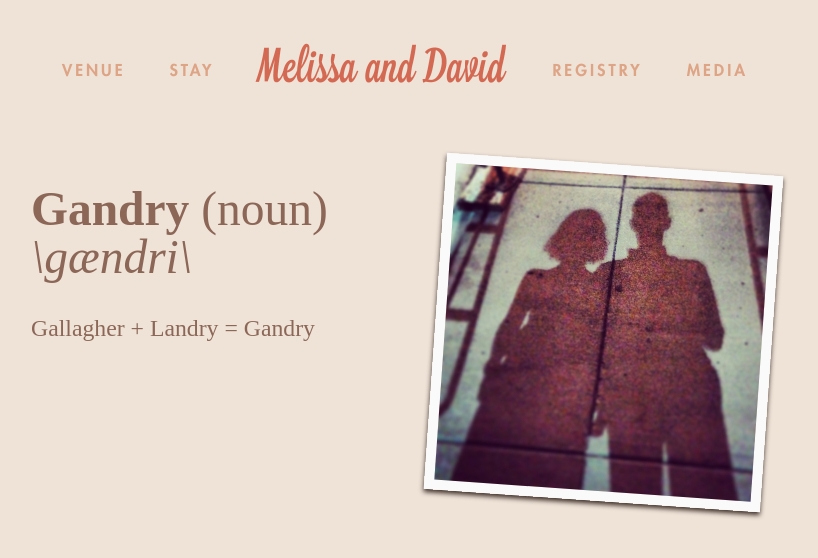
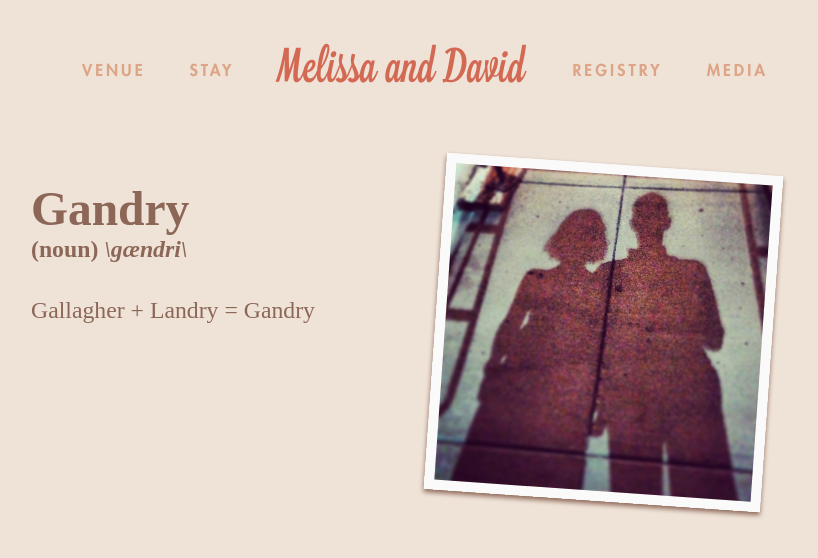
Before and after one commit to davelandry/gandrywedding, a Jekyll site: the page built from index.html, in a window 1280 px wide. Shown: the top 558 px of the page, without its empty margins (235-1053 px from the left). Built offline with Jekyll 4.4.1, drawn with Linux system fonts in a browser that asks for light colours; some web fonts are replaced.

Commit message:
better font thanks to Melissa!

```diff
--- a/_content/media.html
+++ b/_content/media.html
@@ -21,7 +21,7 @@
 <div class="grid70">
 
   <h2>Pre-Wedding</h2>
-  If you know us, dancing is not optional. What’s your song request?
+  If you know us (or at the very least Melissa), you know that dancing is not optional. What’s your song request?
 
   <!-- <iframe class="inline" src="http://goo.gl/forms/P8V2rtM9Ey" width="100%" height="520" frameborder="0">Loading...</iframe> -->
 
--- a/_content/venue.html
+++ b/_content/venue.html
@@ -20,7 +20,9 @@
 
 <div class="grid60">
   <div class="rotate3">
-    <img src="/img/hotel/std.jpg">
-    <sub class="hotel">The Hawthorne Hotel circa 1970</sub>
+    <a href="/stay/">
+      <img src="/img/hotel/std.jpg">
+      <sub class="hotel">The Hawthorne Hotel circa 1970</sub>
+    </a>
   </div>
 </div>
--- a/_layouts/default.html
+++ b/_layouts/default.html
@@ -7,7 +7,7 @@
   <link rel="icon" type="image/png" href="/img/favicon.ico?v=2">
   <link rel="apple-touch-icon" sizes="256x256" href="/icon.png">
 
-  <link href='http://fonts.googleapis.com/css?family=Radley:400,400italic' rel='stylesheet' type='text/css'>
+  <link href='http://fonts.googleapis.com/css?family=Quattrocento:400,700' rel='stylesheet' type='text/css'>
 
   <link href="/css/styles.css" rel="stylesheet" type="text/css">
 
--- a/css/styles.scss
+++ b/css/styles.scss
@@ -15,6 +15,8 @@
 $large: 23.75px;
 $medium: 16px;
 $small: 11.85px;
+
+$font: "Quattrocento";
 
 @font-face {
   font-family: Futura;
@@ -40,13 +42,14 @@
   background-position: top center;
   background-size: 256px;
   color: $truffle;
-  font-family: "Radley", serif;
+  font-family: $font, serif;
   font-size: $medium;
   line-height: $medium * 1.4;
 }
 
 nav {
   margin: 30px auto;
+  padding-left: 40px;
   text-align: center;
   div, a {
     display: inline-block;
@@ -113,6 +116,9 @@
     text-decoration: none;
     &:hover {
       color: $peony;
+      & > img {
+        box-shadow: 0px 4px 7px $truffle;
+      }
     }
   }
 
@@ -142,8 +148,9 @@
 
   h1 {
     font-size: $xlarge;
-    font-weight: normal;
+    font-weight: bold;
     line-height: $xlarge;
+    margin-bottom: 0;
   }
 
   h2:first-child {
@@ -177,8 +184,9 @@
   }
 
   iframe, img {
+    @include transition(box-shadow 0.2s);
     border: 10px solid #fafafa;
-    box-shadow: 0px 3px 5px $brown;
+    box-shadow: 0px 3px 5px $truffle;
   }
 
   iframe {
@@ -201,10 +209,6 @@
       display: inline-block;
       margin: 40px;
       width: 200px;
-      &:hover {
-        @include transition(box-shadow 0.2s);
-        box-shadow: 0px 4px 7px $brown;
-      }
     }
   }
 
@@ -218,7 +222,7 @@
       margin-top: -55px;
     }
     &.media {
-      margin: -60px 5px 20px auto;
+      margin: -55px 10px 40px auto;
     }
   }
 
@@ -255,10 +259,10 @@
     -webkit-border-radius: 0;
             border-radius: 0;
     box-sizing: border-box;
-    font-family: "Radley", serif;
+    font-family: $font, serif;
     font-size: $medium;
     margin: 10px auto;
-    padding: 5px;
+    padding: 6px 8px;
   }
 
   input[type="text"] {
--- a/index.html
+++ b/index.html
@@ -6,12 +6,16 @@
 <div class="grid50">
 
   <blockquote>
-    <h1><b>Gandry</b> (noun)<br><i>\gændri\</i></h1>
+    <h1>Gandry</h1>
+    <b>(noun) <i>\gændri\</i></b>
+    <br><br>
     Gallagher + Landry = Gandry
   </blockquote>
 
 </div>
 
 <div class="grid50">
-  <img src="/img/couple/shadows.jpg" class="rotate4">
+  <a href="/venue/">
+    <img src="/img/couple/shadows.jpg" class="rotate4">
+  </a>
 </div>
```
